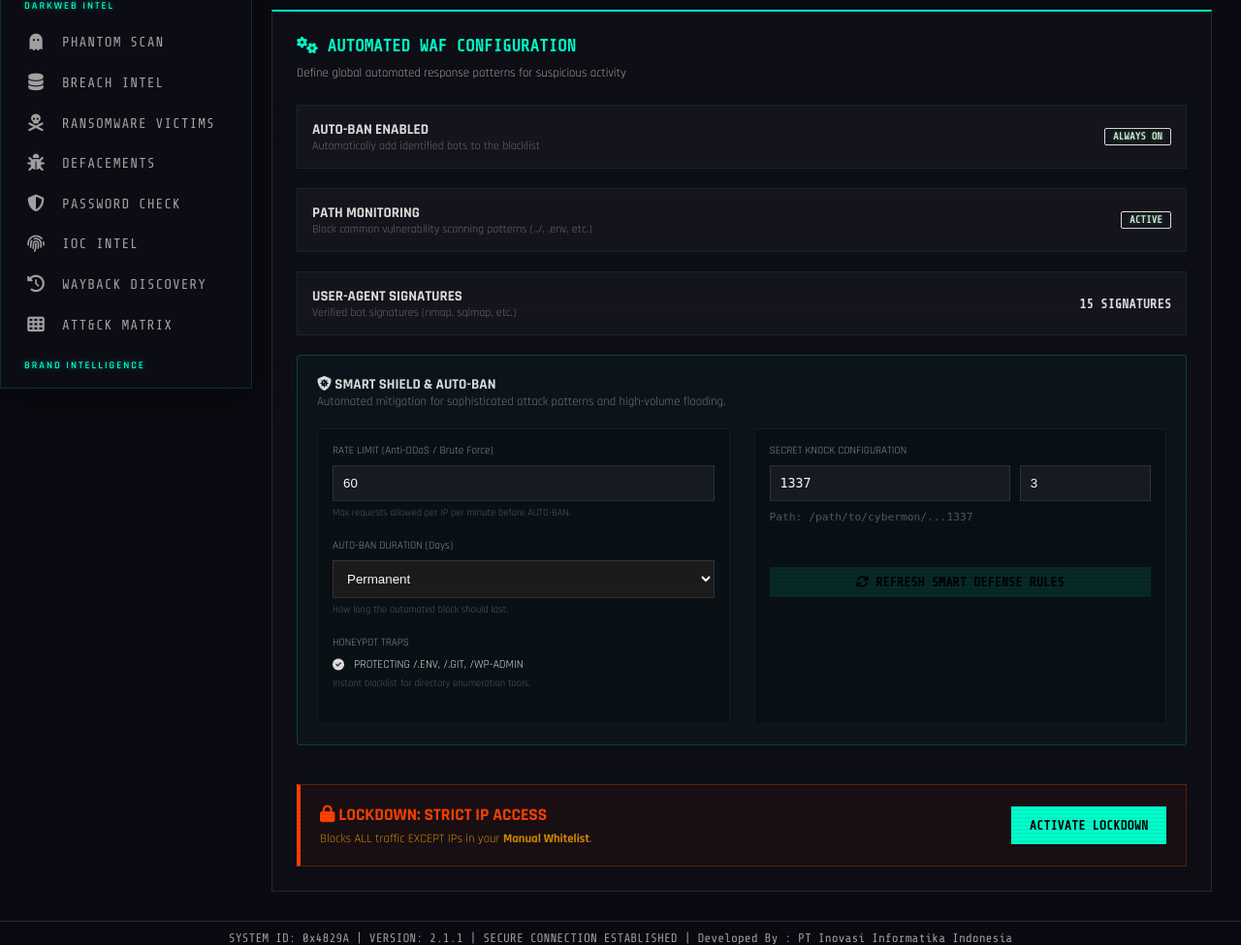
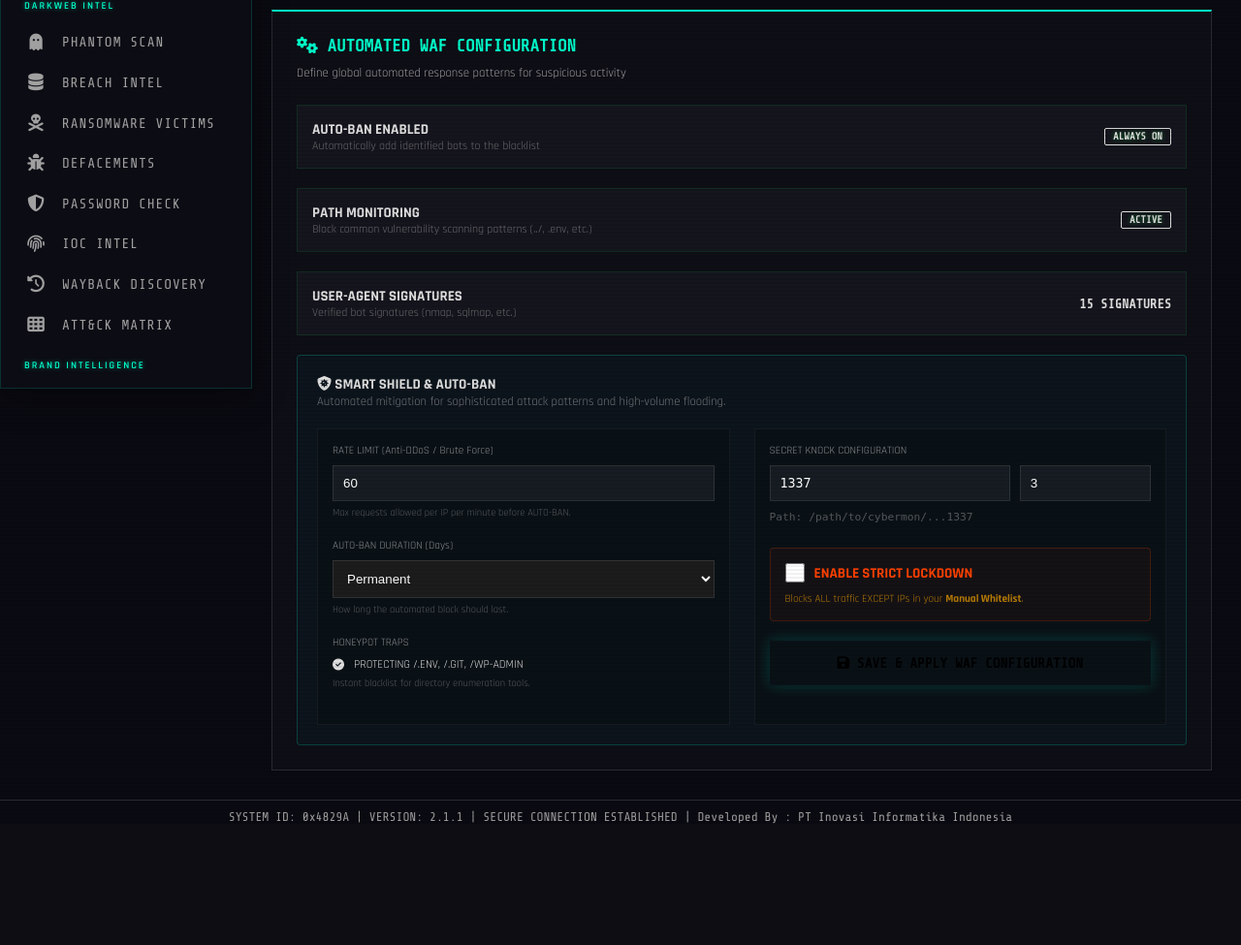
Before and after one commit to ADcreativez/cybermons, a Flask app: page /admin/antibot in a window 1280 px wide, after a click on "WAF SETTINGS". Shown: the part 399-1374 px from the top of the page at 97% size. After the commit the page ends 1249 px from the top, so only its background shows below. Run offline with Flask 3, Linux system fonts and the light colour scheme; a user stored in the database is signed in; data comes from the database, SQL or seed files in the repository; data that the repository does not hold is empty; some libraries are stand-ins or nearby versions.

Commit message:
feat: improve WAF settings UX by adding a clear Save button and consolidating forms

```diff
--- a/app/templates/antibot.html
+++ b/app/templates/antibot.html
@@ -304,8 +304,6 @@
                     <p style="font-size: 0.85em; opacity: 0.7; margin-bottom: 20px;">Automated mitigation for sophisticated attack patterns and high-volume flooding.</p>
 
                     <form method="POST" action="{{ url_for('admin.geo_strict_mode') }}">
-                        <input type="hidden" name="enabled" value="{{ 'true' if geo_settings.is_strict_ip_mode else 'false' }}">
-
                         <div style="display: grid; grid-template-columns: 1fr 1fr; gap: 25px;">
                             <!-- Column 1: Thresholds -->
                             <div style="background: rgba(0,0,0,0.2); padding: 15px; border: 1px solid rgba(255,255,255,0.05);">
@@ -345,31 +343,22 @@
                                     Path: /path/to/cybermon/...<span style="color: var(--primary-color);">{{ geo_settings.secret_knock_key or '1337' }}</span>
                                 </p>
 
-                                <button type="submit" class="btn-primary" style="width: 100%; margin-top: 25px; background: rgba(0, 255, 204, 0.1); border-color: var(--primary-color);">
-                                    <i class="fa-solid fa-sync"></i> REFRESH SMART DEFENSE RULES
+                                <div style="margin-top: 25px; padding: 15px; background: rgba(255, 65, 0, 0.05); border: 1px solid rgba(255, 65, 0, 0.2); border-radius: 4px;">
+                                    <div style="display: flex; align-items: center; gap: 10px; margin-bottom: 10px;">
+                                        <input type="checkbox" name="enabled" value="true" id="strict-mode-toggle" {% if geo_settings.is_strict_ip_mode %}checked{% endif %}
+                                               style="width: 20px; height: 20px; cursor: pointer; accent-color: #ff4100;">
+                                        <label for="strict-mode-toggle" style="color: #ff4100; font-weight: bold; cursor: pointer;">ENABLE STRICT LOCKDOWN</label>
+                                    </div>
+                                    <p style="font-size: 0.7rem; opacity: 0.7; color: #ffaa00; margin: 0;">
+                                        Blocks ALL traffic EXCEPT IPs in your <strong>Manual Whitelist</strong>.
+                                    </p>
+                                </div>
+
+                                <button type="submit" class="btn-primary" style="width: 100%; margin-top: 20px; background: var(--primary-color); color: #000; font-weight: bold; border: none; padding: 15px; font-size: 0.9rem; transition: all 0.3s; box-shadow: 0 0 15px rgba(0, 255, 204, 0.2);">
+                                    <i class="fa-solid fa-floppy-disk"></i> SAVE & APPLY WAF CONFIGURATION
                                 </button>
                             </div>
                         </div>
-                    </form>
-                </div>
-
-                <!-- Strict Mode Toggle (Now integrated but kept separate for prominence) -->
-                <div style="display: flex; justify-content: space-between; align-items: center; padding: 20px; background: rgba(255, 65, 0, 0.05); border: 1px solid rgba(255, 65, 0, 0.3); border-left: 4px solid #ff4100; margin-top: 20px;">
-                    <div style="flex: 1;">
-                        <strong style="color: #ff4100; font-size: 1.1rem;"><i class="fa-solid fa-lock"></i> LOCKDOWN: STRICT IP ACCESS</strong>
-                        <p style="font-size: 0.85em; opacity: 0.8; margin: 5px 0 0 0; color: #ffaa00;">
-                            Blocks ALL traffic EXCEPT IPs in your <strong>Manual Whitelist</strong>.
-                        </p>
-                    </div>
-                    <form method="POST" action="{{ url_for('admin.geo_strict_mode') }}">
-                        <input type="hidden" name="enabled" value="{{ 'false' if geo_settings.is_strict_ip_mode else 'true' }}">
-                        <input type="hidden" name="secret_knock_key" value="{{ geo_settings.secret_knock_key or '1337' }}">
-                        <input type="hidden" name="secret_knock_max" value="{{ geo_settings.secret_knock_max or 3 }}">
-                        <input type="hidden" name="rate_limit_max" value="{{ geo_settings.rate_limit_max or 60 }}">
-                        <button type="submit" class="btn-primary"
-                                style="background: {{ 'var(--danger-color)' if geo_settings.is_strict_ip_mode else 'var(--accent-color)' }}; color: {{ '#fff' if geo_settings.is_strict_ip_mode else '#000' }}; min-width: 160px; font-weight: bold; padding: 12px;">
-                            {{ 'DEACTIVATE LOCKDOWN' if geo_settings.is_strict_ip_mode else 'ACTIVATE LOCKDOWN' }}
-                        </button>
                     </form>
                 </div>
             </div>
```
